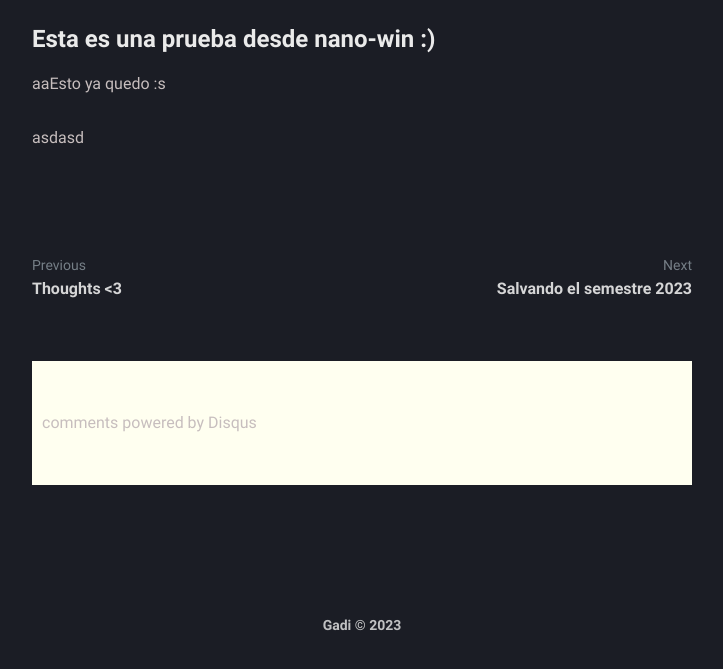
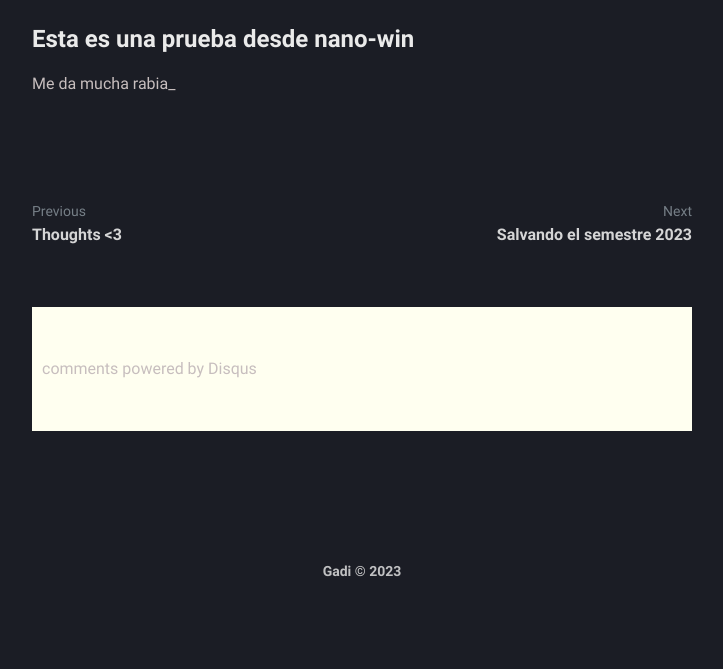
Before and after one commit to gadivalr/gadivalr.page, a Jekyll site: the page built from _posts/2023-11-07-or.md, in a window 1280 px wide. Shown: the part 640-1309 px from the top of the page, without its empty margins (278-1001 px from the left). Built offline with Jekyll 4.4.1, drawn with Linux system fonts in a browser that asks for light colours; comment, search, counter and statistics services are not loaded; after the commit the page ends 1255 px from its top, so only the background shows below that.

```diff
--- a/_posts/2023-11-07-or.md
+++ b/_posts/2023-11-07-or.md
@@ -4,7 +4,5 @@ date: 2023-11-07
 tags: [Shell]
 image: "nada.jpg"
 ---
-# Esta es una prueba desde nano-win :)
-aaEsto ya quedo :s
-
-asdasd
+# Esta es una prueba desde nano-win
+Me da mucha rabia_
```
Also changed, not shown: _posts/2023-11-08-ulti.md (added, +12 -0 lines), _posts/tonto.md (added, +2 -0 lines).
